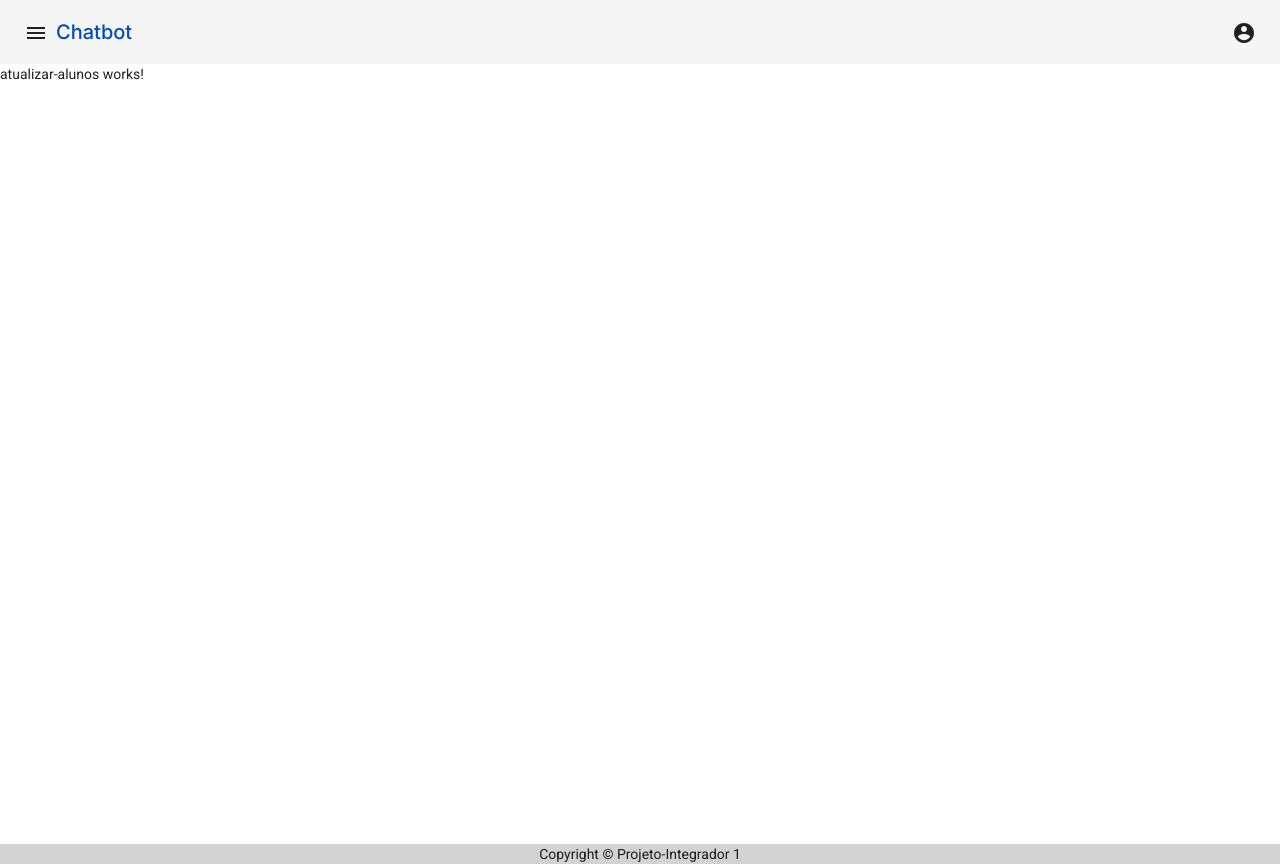
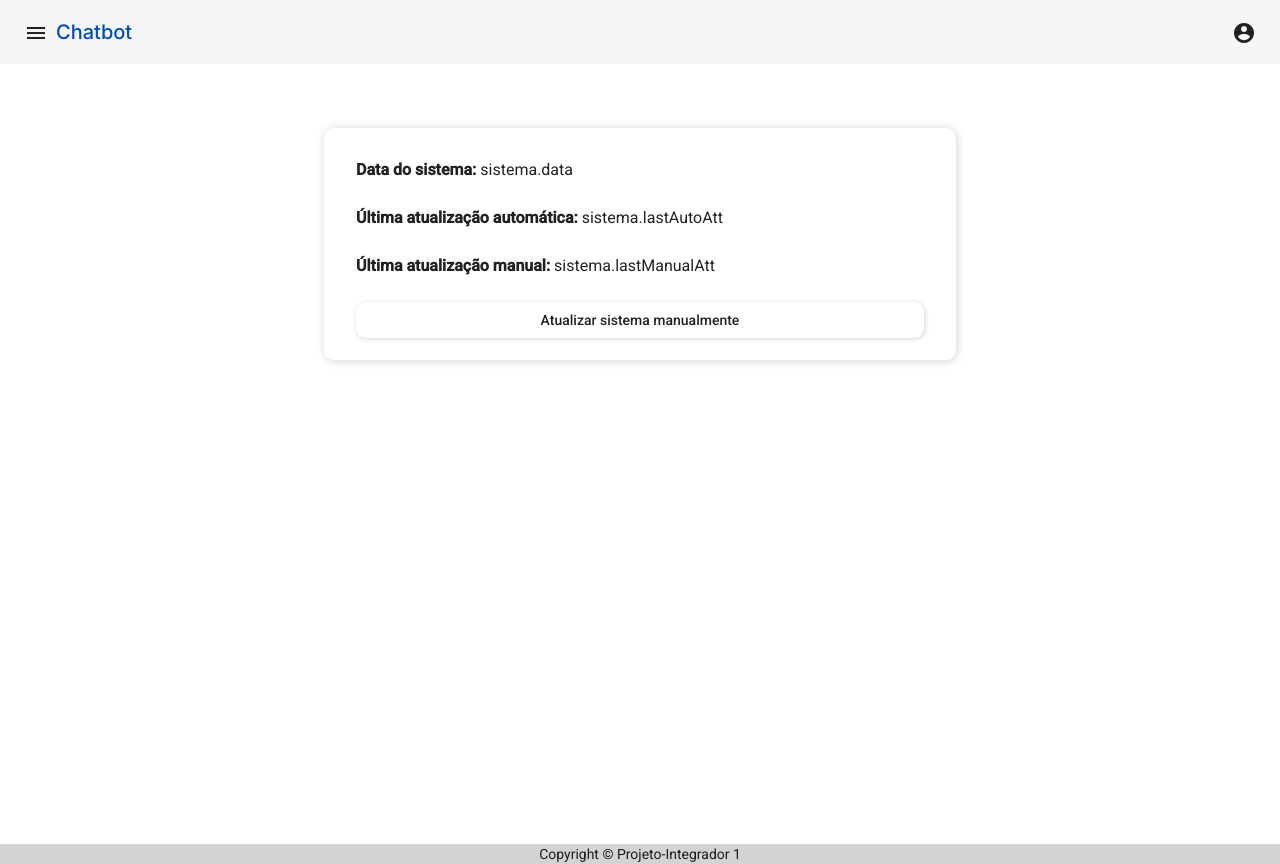
Before and after one commit to LucasHenderson/projeto-int1-front, an Angular app: page /gerenciar-alunos in a window 1280 px wide. Built offline with nearby package versions, Linux system fonts and the light colour scheme.

Commit message:
23/11/2022 - 16:01

```diff
--- a/src/app/app.module.ts
+++ b/src/app/app.module.ts
@@ -14,6 +14,7 @@ import {MatButtonModule} from '@angular/material/button';
 import { AtualizarAlunosComponent } from './gerenciar-alunos/atualizar-alunos/atualizar-alunos.component';
 import { ListarMateriasComponent } from './materias/listar-materias/listar-materias.component';
 import { ListarGruposComponent } from './gerenciar-grupos/listar-grupos/listar-grupos.component';
+import {MatCardModule} from '@angular/material/card';
 
 @NgModule({
   declarations: [
@@ -32,7 +33,8 @@ import { ListarGruposComponent } from './gerenciar-grupos/listar-grupos/listar-g
     MatMenuModule,
     MatSidenavModule,
     MatListModule,
-    MatButtonModule
+    MatButtonModule,
+    MatCardModule
   ],
   providers: [],
   bootstrap: [AppComponent]
--- a/src/app/gerenciar-alunos/atualizar-alunos/atualizar-alunos.component.css
+++ b/src/app/gerenciar-alunos/atualizar-alunos/atualizar-alunos.component.css
@@ -0,0 +1,19 @@
+.example-card {
+  max-width: 600px;
+  height: 200px;
+  margin-top: 5%;
+  border-radius: 10px;
+  box-shadow: 1px 1px 10px lightgray;
+}
+
+.botao-opc {
+  width: 100%;
+  border-radius: 10px;
+  box-shadow: 1px 1px 5px 0px lightgray;
+  transition: 0.5s ease-out;
+}
+.botao-opc:hover{
+  box-shadow: 1px 1px 5px #004CBC;
+  color: #004CBC;
+  background-color: white;
+}
--- a/src/app/gerenciar-alunos/atualizar-alunos/atualizar-alunos.component.html
+++ b/src/app/gerenciar-alunos/atualizar-alunos/atualizar-alunos.component.html
@@ -1 +1,18 @@
-<p>atualizar-alunos works!</p>
+<mat-card class="example-card centralizar-container">
+  <mat-card-content>
+    <mat-list role="list">
+      <mat-list-item role="listitem">
+        <p><b>Data do sistema:</b> sistema.data</p>
+      </mat-list-item>
+      <mat-list-item role="listitem">
+        <p><b>Última atualização automática:</b> sistema.lastAutoAtt</p>
+      </mat-list-item>
+      <mat-list-item role="listitem">
+        <p><b>Última atualização manual:</b> sistema.lastManualAtt</p>
+      </mat-list-item>
+      <mat-list-item role="listitem">
+        <button mat-flat-button class="botao-opc">Atualizar sistema manualmente</button>
+      </mat-list-item>
+    </mat-list>
+  </mat-card-content>
+</mat-card>
```
